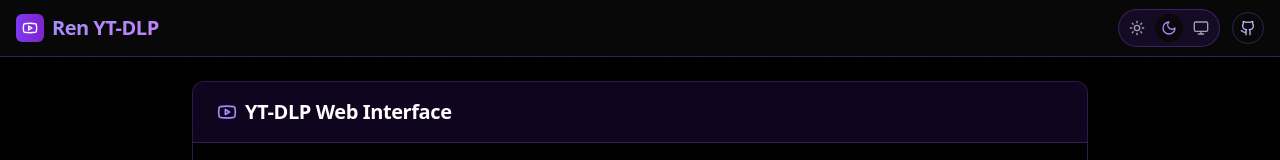
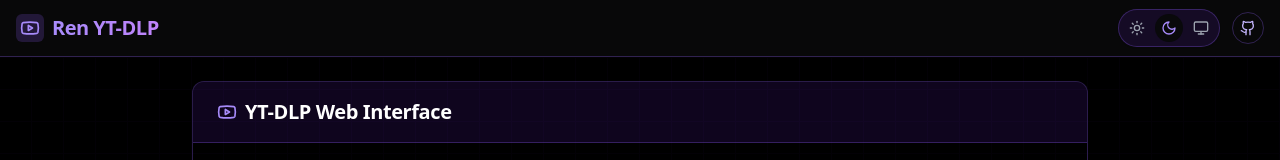
Before and after one commit to renbkna/yt-dlp-ui, a React (Vite) app in the folder frontend/: page / in a window 1280 px wide. Shown: the top 160 px of the page. Built offline with nearby package versions, Linux system fonts and the light colour scheme.

Commit message:
feat: refresh app branding and favicon

```diff
--- a/frontend/src/App.tsx
+++ b/frontend/src/App.tsx
@@ -64,8 +64,8 @@
         <header className="sticky top-0 z-10 w-full border-b border-violet-500/30 bg-background/90 backdrop-blur-lg">
           <div className="container mx-auto px-4 h-14 flex items-center justify-between">
             <div className="flex items-center gap-2">
-              <div className="bg-gradient-to-r from-violet-600 to-purple-700 p-1.5 rounded-md shadow-sm">
-                <Youtube className="h-4 w-4 text-white" />
+              <div className="p-1 rounded-md bg-violet-500/20">
+                <Youtube className="h-5 w-5 text-violet-400" />
               </div>
               <h1 className="text-xl font-bold tracking-tight bg-gradient-to-r from-violet-400 to-purple-400 bg-clip-text text-transparent">
                 Ren YT-DLP
```
Also changed, not shown: frontend/public/favicon.svg.
